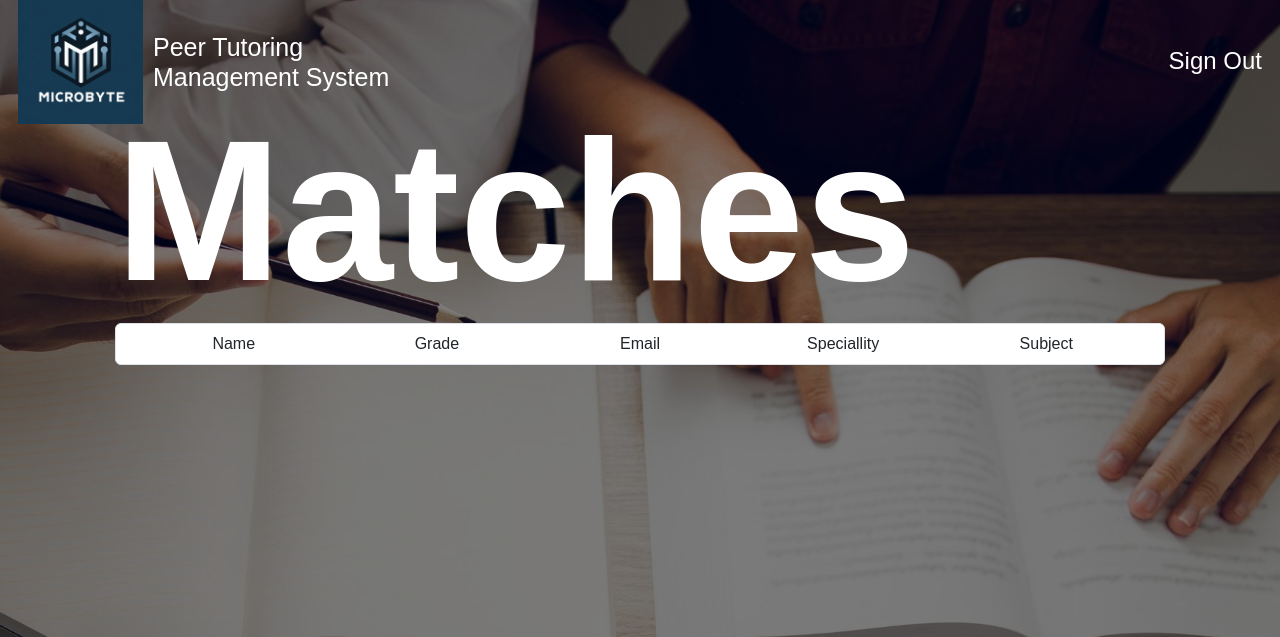
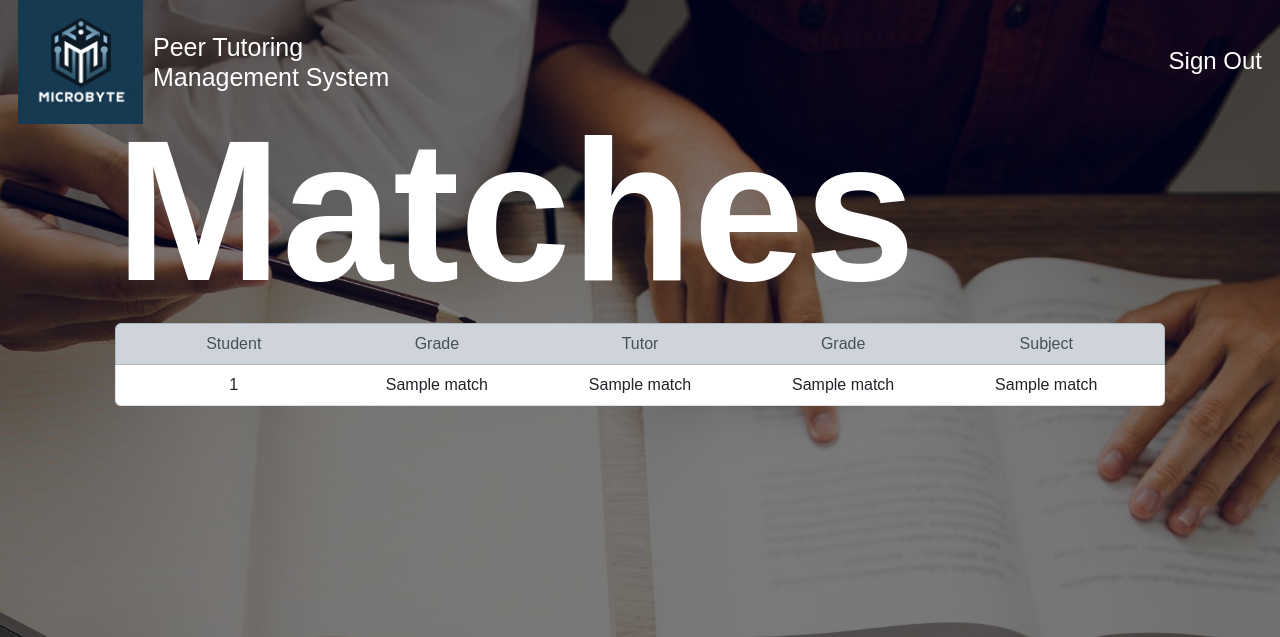
Before and after one commit to Rchitect1/ISU_GRADE_12, a Flask app: template templates/matches.html in a window 1280 px wide. Shown: the part 19-656 px from the top of the page. Run offline with Flask 3, Linux system fonts and the light colour scheme; the template is opened without the code that fills it: most values are stand-ins (such as "Sample title", 1, 10 or a date in 2020).

Commit message:
second page

```diff
--- a/app.py
+++ b/app.py
@@ -17,17 +17,22 @@ app.config["SESSION_PERMANENT"] = False
 app.config["SESSION_TYPE"] = "filesystem"
 Session(app)
 
+
 @app.route("/")
 def index():
     return render_template("index.html")
 
 @app.route("/matches")
 def matches():
-    return render_template("matches.html")
+    con = sqlite3.connect("peer_tutor.db")
+    cur = con.cursor()
+    res = cur.execute("select students.name, students.grade, tutors.name, tutors.grade, students.subject from students, tutors where students.id = tutors.match_id;")
+    return render_template("matches.html", matches_list=res.fetchall())
 
 @app.route("/login")
 def login():
     return render_template("login.html")
+
 @app.route("/signup")
 def signup():
     return render_template("signup.html")
--- a/templates/matches.html
+++ b/templates/matches.html
@@ -29,26 +29,48 @@
 <div class="content">
     <h1 class="slide-left">Matches</h1>
     <ul class="list-group" style="margin-top: 4%;">
-        <li class="list-group-item">
+        <li class="list-group-item list-group-item-dark">
           <div class="container text-center">
             <div class="row align-items-start">
               <div class="col">
-                    Name
+                Student
               </div>
               <div class="col">
                 Grade
               </div>
               <div class="col">
-                    Email
+                Tutor
               </div>
               <div class="col">
-                    Speciallity
+                Grade
               </div>
               <div class="col">
                 Subject
               </div>
           </div>
       </li>
+        {% for match in matches_list %}
+        <li class="list-group-item">
+            <div class="container text-center">
+              <div class="row align-items-start">
+                <div class="col">
+                  {{match[0]}}
+                </div>
+                <div class="col">
+                  {{match[1]}}
+                </div>
+                <div class="col">
+                  {{match[2]}}
+                </div>
+                <div class="col">
+                  {{match[3]}}
+                </div>
+                <div class="col">
+                  {{match[4]}}
+                </div>
+            </div>
+        </li>
+        {% endfor %}
       </ul>
 
 </div>
```
Lines whose indentation alone changed are shown as unchanged.
